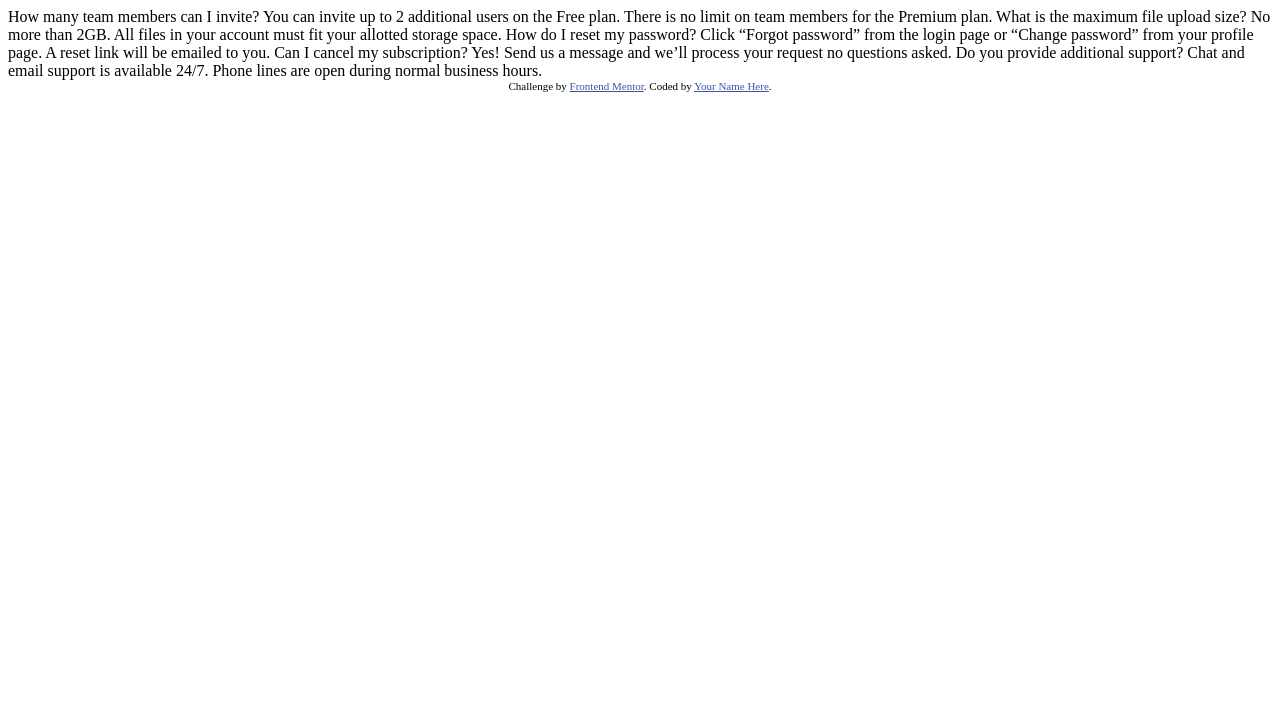
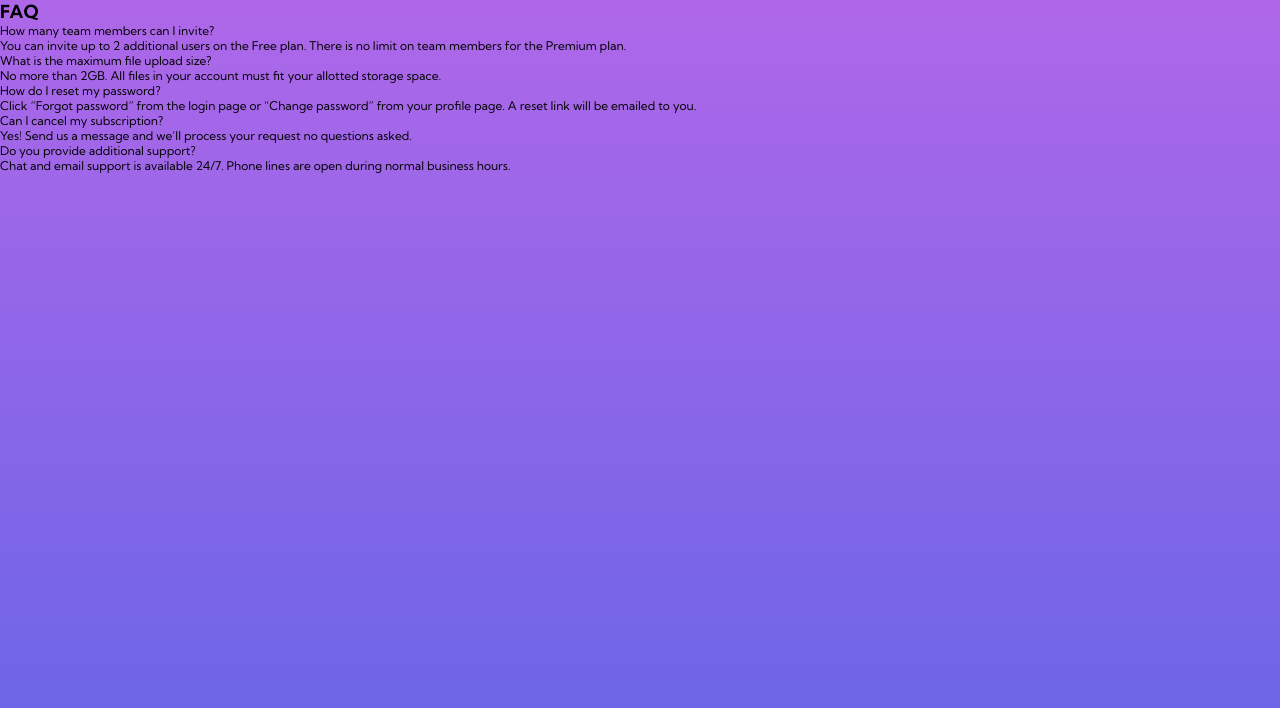
Before and after one commit to serhii-bielik/fm-faq-accordion-card, a plain HTML site: page index.html in a window 1280 px wide. Drawn offline with Linux system fonts and the light colour scheme.

Commit message:
add html structure

```diff
--- a/index.html
+++ b/index.html
@@ -1,40 +1,73 @@
 <!DOCTYPE html>
 <html lang="en">
   <head>
-  <meta charset="UTF-8">
-  <meta name="viewport" content="width=device-width, initial-scale=1.0"> <!-- displays site properly based on user's device -->
-
-  <link rel="icon" type="image/png" sizes="32x32" href="./images/favicon-32x32.png">
-
+    <meta charset="UTF-8" />
+    <meta name="viewport" content="width=device-width, initial-scale=1.0" />
+    <link rel="preconnect" href="https://fonts.googleapis.com" />
+    <link rel="preconnect" href="https://fonts.gstatic.com" crossorigin />
+    <link
+      href="https://fonts.googleapis.com/css2?family=Kumbh+Sans:wght@400;700&display=swap"
+      rel="stylesheet"
+    />
+    <link
+      rel="icon"
+      type="image/png"
+      sizes="32x32"
+      href="./images/favicon-32x32.png"
+    />
+    <link rel="stylesheet" href="./style.css" />
     <title>Frontend Mentor | FAQ Accordion Card</title>
-
-  <!-- Feel free to remove these styles or customise in your own stylesheet 👍 -->
-  <style>
-    .attribution { font-size: 11px; text-align: center; }
-    .attribution a { color: hsl(228, 45%, 44%); }
-  </style>
   </head>
   <body>
+    <main class="container">
+      <section class="faq">
+        <div class="illustration"></div>
+        <h1 class="title">FAQ</h1>
+        <div class="questions">
+          <div class="questions__item">
+            <div class="questions__item-q">
               How many team members can I invite?
-  You can invite up to 2 additional users on the Free plan. There is no limit on
-  team members for the Premium plan.
-
+            </div>
+            <div class="questions__item-a">
+              You can invite up to 2 additional users on the Free plan. There is
+              no limit on team members for the Premium plan.
+            </div>
+          </div>
+          <div class="questions__item">
+            <div class="questions__item-q">
               What is the maximum file upload size?
-  No more than 2GB. All files in your account must fit your allotted storage space.
-
-  How do I reset my password?
-  Click “Forgot password” from the login page or “Change password” from your profile page.
-  A reset link will be emailed to you.
-
-  Can I cancel my subscription?
-  Yes! Send us a message and we’ll process your request no questions asked.
-
+            </div>
+            <div class="questions__item-a">
+              No more than 2GB. All files in your account must fit your allotted
+              storage space.
+            </div>
+          </div>
+          <div class="questions__item">
+            <div class="questions__item-q">How do I reset my password?</div>
+            <div class="questions__item-a">
+              Click “Forgot password” from the login page or “Change password”
+              from your profile page. A reset link will be emailed to you.
+            </div>
+          </div>
+          <div class="questions__item">
+            <div class="questions__item-q">Can I cancel my subscription?</div>
+            <div class="questions__item-a">
+              Yes! Send us a message and we’ll process your request no questions
+              asked.
+            </div>
+          </div>
+          <div class="questions__item">
+            <div class="questions__item-q">
               Do you provide additional support?
-  Chat and email support is available 24/7. Phone lines are open during normal business hours.
-
-  <div class="attribution">
-    Challenge by <a href="https://www.frontendmentor.io?ref=challenge" target="_blank">Frontend Mentor</a>.
-    Coded by <a href="#">Your Name Here</a>.
             </div>
+            <div class="questions__item-a">
+              Chat and email support is available 24/7. Phone lines are open
+              during normal business hours.
+            </div>
+          </div>
+        </div>
+      </section>
+    </main>
+    <script src="./script.js"></script>
   </body>
 </html>
--- /dev/null
+++ b/style.css
@@ -0,0 +1,54 @@
+*,
+*::after,
+*::before {
+  box-sizing: border-box;
+  margin: 0;
+  padding: 0;
+}
+
+:root {
+  --ff: 'Kumbh Sans', sans-serif;
+
+  --clr-text-dark-blue: #1d1e35;
+  --clr-text-soft-red: #f47c57;
+  --clr-text-gray-blue: #4a4b5e;
+  --clr-text-gray-blue: #787887;
+
+  --clr-bg-soft-violet: #af67e9;
+  --clr-bg-soft-blue: #6565e7;
+
+  --clr-divider-gray: #e7e7e9;
+}
+
+body {
+  font-family: var(--ff);
+  font-size: 12px;
+  font-weight: 400;
+}
+
+.container {
+  background: linear-gradient(
+      0deg,
+      var(--clr-bg-soft-blue),
+      var(--clr-bg-soft-violet)
+    )
+    no-repeat;
+
+  min-height: 100vh;
+  min-height: 100dvh;
+}
+
+.faq {
+}
+.illustration {
+}
+.title {
+}
+.questions {
+}
+.questions__item {
+}
+.questions__item-q {
+}
+.questions__item-a {
+}
```
Also changed, not shown: script.js (added), 2 other files. Lines whose indentation alone changed are shown as unchanged.
